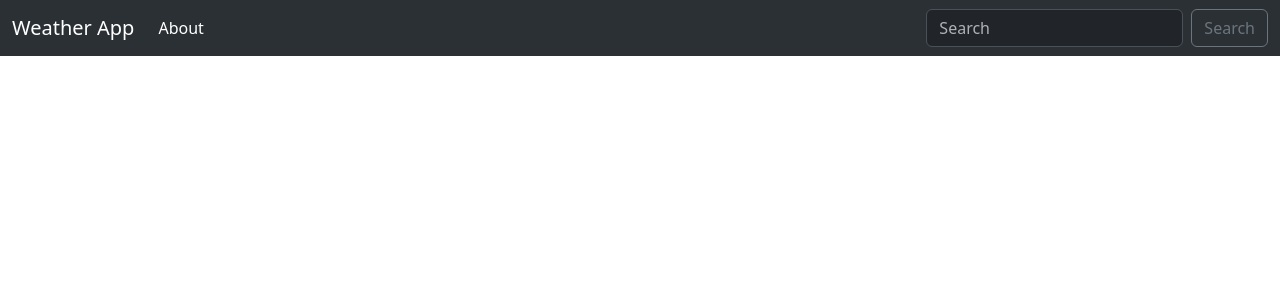
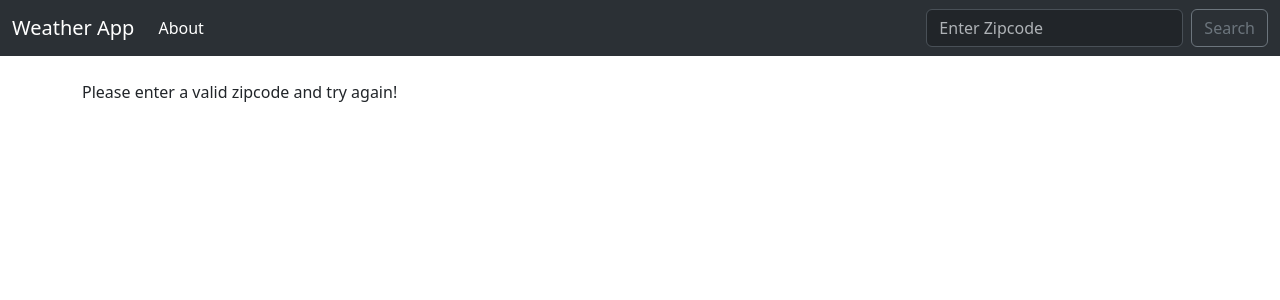
Before and after one commit to jayuchawla/django_learning_weather, a Django app: page /lookup/ in a window 1280 px wide. Shown: the top 300 px of the page. Run offline with Django 3.2, Linux system fonts and the light colour scheme.

Commit message:
adding search by zipcode feature

```diff
--- a/lookup/templates/base.html
+++ b/lookup/templates/base.html
@@ -3,7 +3,18 @@
   <head>
     <meta charset="utf-8">
     <meta name="viewport" content="width=device-width, initial-scale=1">
-    <title>Bootstrap demo</title>
+    <title>Weather App</title>
+    <style>
+      .good { background-color: #0C0; }
+      .moderate { background-color: #FFFF00; }
+      .unhealthyforsensitivegroups { background-color: #FF9900; }
+      .unhealthy { background-color: #FF0000; }
+      .veryunhealthy { background-color: #990066; }
+      .hazardous { background-color: #660000; }
+      .customJumbotron {
+        padding: 15px;
+      }
+    </style>
     <link href="https://cdn.jsdelivr.net/npm/bootstrap@5.3.0-alpha3/dist/css/bootstrap.min.css" rel="stylesheet" integrity="sha384-KK94CHFLLe+nY2dmCWGMq91rCGa5gtU4mk92HdvYe+M/SXH301p5ILy+dN9+nJOZ" crossorigin="anonymous">
   </head>
   <body>
@@ -19,8 +30,9 @@
                 <a class="nav-link active" aria-current="page" href="{% url 'about' %}">About</a>
                 </li>
             </ul>
-            <form class="d-flex" role="search">
-                <input class="form-control me-2" type="search" placeholder="Search" aria-label="Search">
+            <form action="{% url 'home' %}" method="POST" class="d-flex" role="search">
+                {% csrf_token %}
+                <input class="form-control me-2" type="search" placeholder="Enter Zipcode" aria-label="Search" name="zipcodeInput">
                 <button class="btn btn-outline-secondary" type="submit">Search</button>
             </form>
             </div>
--- a/lookup/views.py
+++ b/lookup/views.py
@@ -1,8 +1,35 @@
 from django.shortcuts import render
+import json
+import requests
 
 # Create your views here.
 def home(request):
-    return render(request, 'home.html', {})
+
+    if request.method == "POST":
+        zipcode = request.POST['zipcodeInput']
+        if zipcode:
+            REMOTE_API = 'https://www.airnowapi.org/aq/forecast/zipCode/?format=application/json&zipCode={}&date=2023-04-29&distance=5&API_KEY=7CBBF8DD-2C91-42FD-A067-6758B85F8C17'.format(zipcode)
+            response = None
+            try:
+                response = requests.get(REMOTE_API)
+                data = json.loads(response.content)
+                if len(data) > 0:
+                    return render(request, 'home.html', {
+                        'data': data,
+                        'categoryColorIdentifier': data[0]['Category']['Name'].replace(' ', '').lower
+                    })
+                else:
+                    raise Exception('No results found...!')
+            except Exception as e:
+                # log
+                print(e)
+                return render(request, 'home.html', {'error': e})
+        else:
+            return render(request, 'home.html', {'error': 'Please enter a valid zipcode and try again!'})
+    elif request.method == "GET":
+        return render(request, 'home.html', {'error': 'Please enter a valid zipcode and try again!'})
+    else:
+        return render(request, 'home.html', {'error': 'Invalid Method...!'})
 
 def about(request):
     return render(request, 'about.html', {})
```
